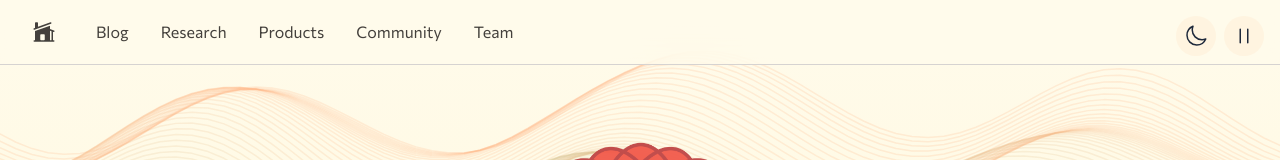
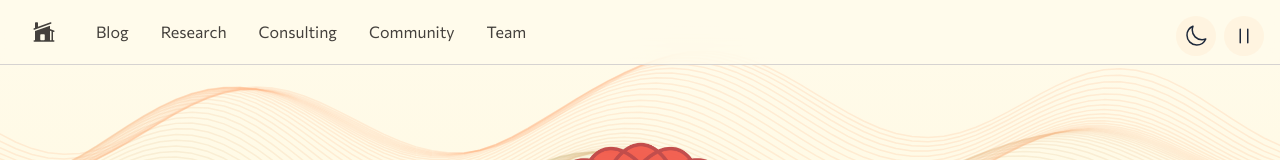
Before and after one commit to torsor-io/torsor-io, a React (Create React App) app: page / in a window 1280 px wide. Shown: the top 160 px of the page. Built offline with nearby package versions, Linux system fonts and the light colour scheme; the HTML template or start-up script is replaced by a standard one.

Commit message:
Update Navbar.js

```diff
--- a/src/components/shared/Navbar.js
+++ b/src/components/shared/Navbar.js
@@ -51,7 +51,7 @@ const Navbar = ({
             </a>
             <a href="#blog" className={`${navText} hover:opacity-50`}>Blog</a>
             <a href="#research" className={`${navText} hover:opacity-50`}>Research</a>
-          <a href="#products" className={`${navText} hover:opacity-50`}>Products</a>
+          <a href="#consulting" className={`${navText} hover:opacity-50`}>Consulting</a>
             <a href="#community" className={`${navText} hover:opacity-50`}>Community</a>
             <a href="#team" className={`${navText} hover:opacity-50`}>Team</a>
           </div>
```
